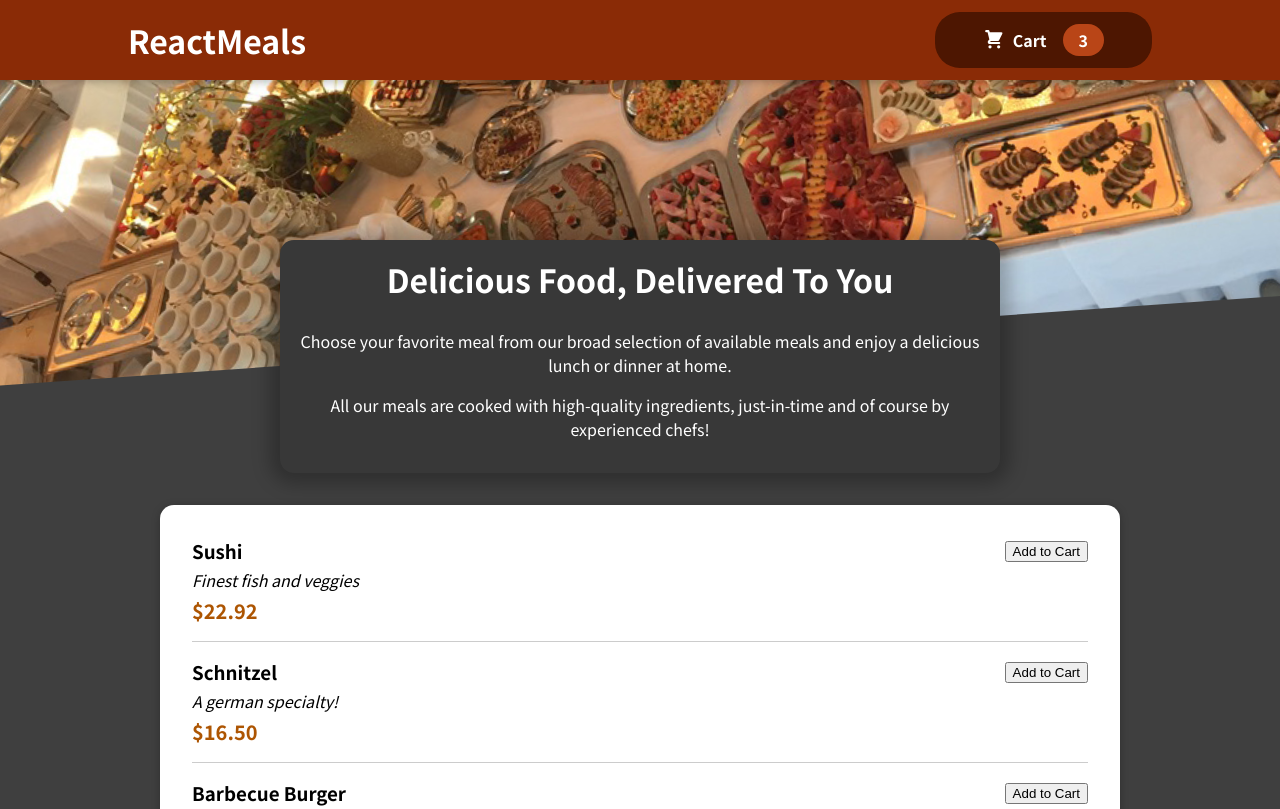
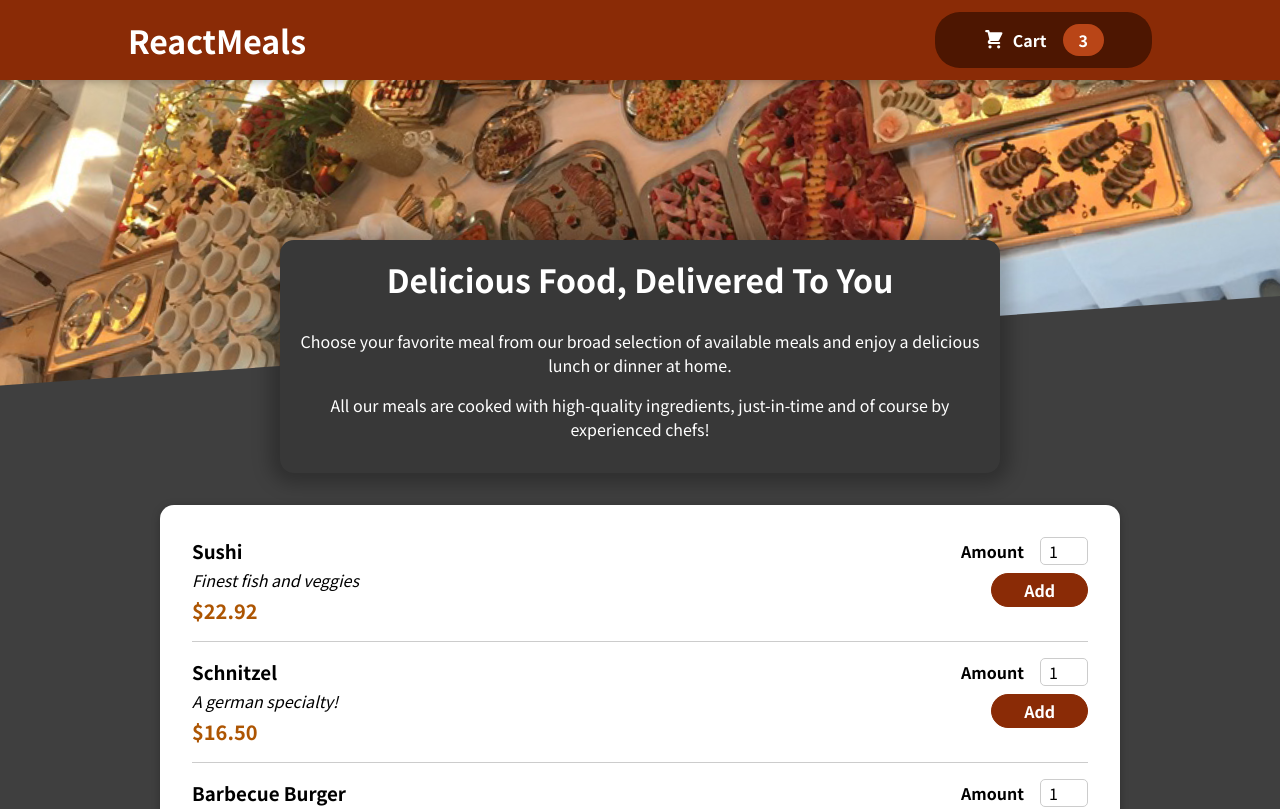
Before and after one commit to sygrok/Food-Order-App-React, a JavaScript app: page / in a window 1280 px wide. Shown: the top 809 px of the page. Built offline with nearby package versions, Linux system fonts and the light colour scheme.

Commit message:
AddingForm

```diff
--- a/src/components/Meals/MealItem/MealItem.js
+++ b/src/components/Meals/MealItem/MealItem.js
@@ -1,4 +1,5 @@
 import classes from "./MealItem.module.css";
+import MealItemForm from "./MealItemForm";
 
 const MealItem = (props) => {
   const price = `$${props.price.toFixed(2)}`;
@@ -10,7 +11,9 @@
         <div className={classes.price}>{price}</div>
       </div>
       <div>
-        <button>Add to Cart</button>
+        <div>
+          <MealItemForm />
+        </div>
       </div>
     </li>
   );
--- a/src/components/Meals/MealItem/MealItemForm.js
+++ b/src/components/Meals/MealItem/MealItemForm.js
@@ -0,0 +1,24 @@
+import Input from "../../UI/Input";
+import classes from "./MealItemForm.module.css";
+
+const MealItemForm = (props) => {
+  return (
+    <form className={classes.form}>
+      <Input
+        label="Amount"
+        input={{
+          id: "amount",
+          type: "number",
+          min: "1",
+          max: "5",
+          step: "1",
+          defaultValue: "1",
+          //   these are default input attributes
+        }}
+      />
+      <button>Add</button>
+    </form>
+  );
+};
+
+export default MealItemForm;
--- /dev/null
+++ b/src/components/Meals/MealItem/MealItemForm.module.css
@@ -0,0 +1,20 @@
+.form {
+    text-align: right;
+  }
+
+  .form button {
+    font: inherit;
+    cursor: pointer;
+    background-color: #8a2b06;
+    border: 1px solid #8a2b06;
+    color: white;
+    padding: 0.25rem 2rem;
+    border-radius: 20px;
+    font-weight: bold;
+  }
+
+  .form button:hover,
+  .form button:active {
+    background-color: #641e03;
+    border-color: #641e03;
+  }
--- /dev/null
+++ b/src/components/UI/Input.js
@@ -0,0 +1,13 @@
+import classes from "./Input.module.css";
+
+const Input = (props) => {
+  return (
+    <div className={classes.input}>
+      <label htmlFor={props.input.id}>{props.label}</label>
+      <input {...props.input} />
+      {/* '{...props.input} ' with using this trick the input gets other attributes like "type='text'" automatically*/}
+    </div>
+  );
+};
+
+export default Input;
--- /dev/null
+++ b/src/components/UI/Input.module.css
@@ -0,0 +1,18 @@
+.input {
+    display: flex;
+    align-items: center;
+    margin-bottom: 0.5rem;
+  }
+
+  .input label {
+    font-weight: bold;
+    margin-right: 1rem;
+  }
+
+  .input input {
+    width: 3rem;
+    border-radius: 5px;
+    border: 1px solid #ccc;
+    font: inherit;
+    padding-left: 0.5rem;
+  }
```
